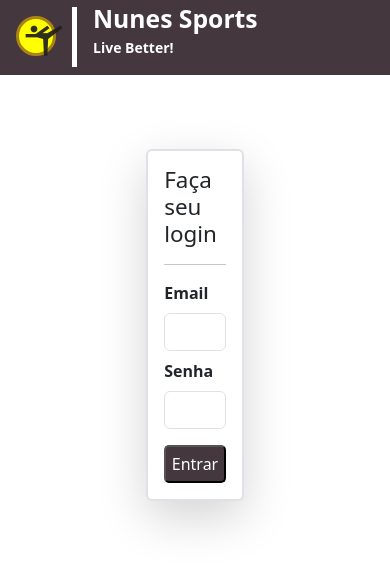
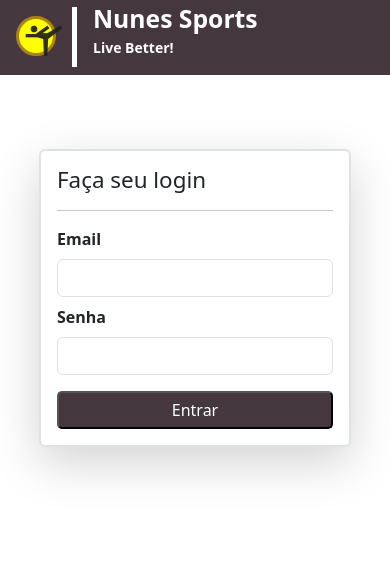
Before and after one commit to GabrielBezerraDev/loja_virtual-front_end, an Angular app: page /login in a window 390 px wide. Shown: the top 568 px of the page. Built offline with nearby package versions, Linux system fonts and the light colour scheme.

Commit message:
[UPDATE] - Deixando o form de login mais responsivo

```diff
--- a/src/app/login/login.component.html
+++ b/src/app/login/login.component.html
@@ -1,6 +1,6 @@
 <app-modal [modalInterface]="modalInterface" [hideButton]="true"></app-modal>
 <div class="form-login header-padding d-flex justify-content-center">
-  <div class="form bg-white w-25 mt-5 p-3 rounded-2 gap-3 d-flex flex-column border border-2 shadow-lg">
+  <div class="form bg-white mt-5 p-3 rounded-2 gap-3 d-flex flex-column border border-2 shadow-lg">
     <h2>Faça seu login</h2>
     <hr>
     <form  class="d-flex flex-column gap-2" [formGroup]="formLogin" (input)="teste()">
--- a/src/app/login/login.component.scss
+++ b/src/app/login/login.component.scss
@@ -1,6 +1,7 @@
 
 *{
   --header-size: 12vh;
+  --width-form: 25%;
 }
 
 .form-login{
@@ -9,6 +10,7 @@
 
 .form{
   height: fit-content;
+  width: var(--width-form);
 }
 
 button{
@@ -17,3 +19,15 @@ button{
   padding: 5px;
   border-radius: 5px;
 }
+
+@media (max-width: 1025px) {
+  *{
+    --width-form: 40%
+  }
+}
+
+@media (max-width: 600px) {
+  *{
+    --width-form: 80%
+  }
+}
```
